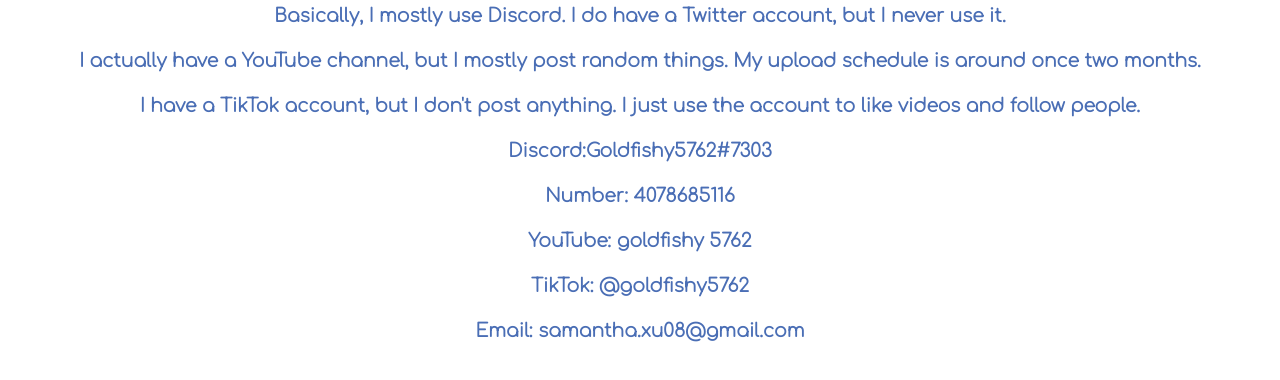
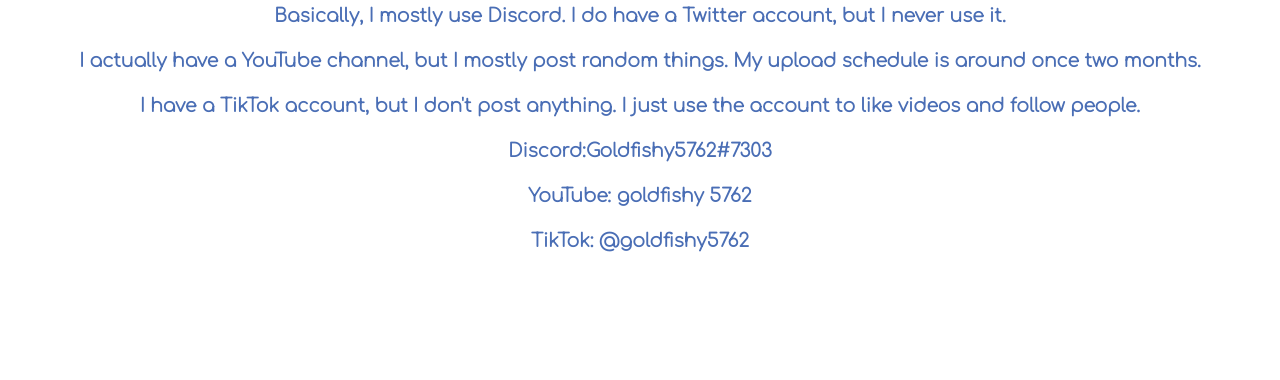
Before and after one commit to goldfishy5762/goldfishy5762.github.io, a plain HTML site: page social media.html in a window 1280 px wide. Shown: the part 372-752 px from the top of the page. Drawn offline with Linux system fonts and the light colour scheme; a web font is replaced by a local one.

Commit message:
Update social media.html

```diff
--- a/social media.html
+++ b/social media.html
@@ -38,10 +38,9 @@
         <h4>I actually have a YouTube channel, but I mostly post random things. My upload schedule is around once two months.<h4/>
         <h4>I have a TikTok account, but I don't post anything. I just use the account to like videos and follow people.<h4/>
         <h4>Discord:Goldfishy5762#7303<h4/>
-        <h4>Number: 4078685116</h4>
         <h4>YouTube: goldfishy 5762</h4>
         <h4>TikTok: @goldfishy5762</h4>
-        <h4>Email: samantha.xu08@gmail.com</h4>
+
 
     </div>
 
```
